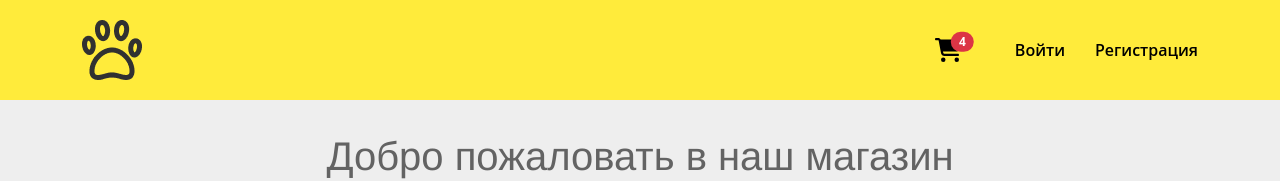
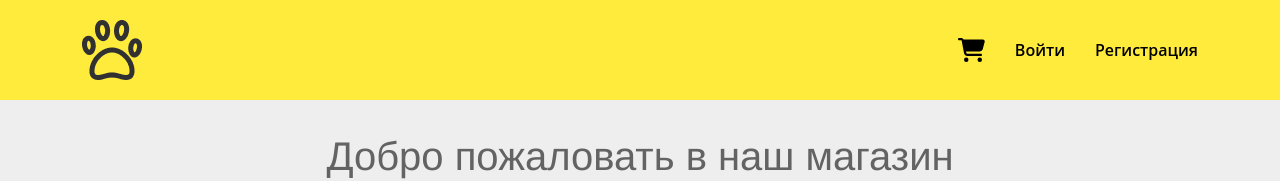
Before and after one commit to ASKqqq/DogShop, a React (Create React App) app: page / in a window 1280 px wide. Shown: the top 181 px of the page. Built offline with nearby package versions, Linux system fonts and the light colour scheme.

Commit message:
cart counter in header

```diff
--- a/src/components/Header/Header.jsx
+++ b/src/components/Header/Header.jsx
@@ -5,12 +5,14 @@ import { useDispatch, useSelector } from 'react-redux'
 import { Link, NavLink } from 'react-router-dom'
 // import { useQueryContext } from '../../context/QueryContextProvider'
 import logo from '../../img/logo.png'
+import { getAllCartProductsSelector } from '../../redux/slices/cartSlice'
 import { getTokenSelector, logOut } from '../../redux/slices/userSlise'
+import { Counter } from '../commonUI/Counter/Counter'
 import headerStayles from './Header.module.css'
 
 export const Header = () => {
-  // const { deleteToken, token } = useQueryContext()
   const token = useSelector(getTokenSelector)
+  const cart = useSelector(getAllCartProductsSelector)
   const dispatch = useDispatch()
   const deleteToken = () => {
     dispatch(logOut())
@@ -29,12 +31,7 @@ export const Header = () => {
               <div className={headerStayles.counter}>
                 <NavLink to="/cart">
                   <FontAwesomeIcon icon={faCartShopping} size="xl" />
-                  <span
-                    className="top-0 start-100
-              translate-middle badge rounded-pill bg-danger"
-                  >
-                    4
-                  </span>
+                  {cart.length ? <Counter count={cart.length} /> : null}
                 </NavLink>
               </div>
             </li>
--- a/src/components/commonUI/Counter/Counter.module.css
+++ b/src/components/commonUI/Counter/Counter.module.css
@@ -4,11 +4,11 @@
 
 .wr {
   position: absolute;
-  bottom: 0.6rem;
-  left: 0.6rem;
+  bottom: 1rem;
+  left: 1rem;
   border: 1px solid #333;
   border-radius: 50px;
-  background-color: #fff;
+  background-color: red;
   display: flex;
   align-items: center;
   justify-content: center;
```
